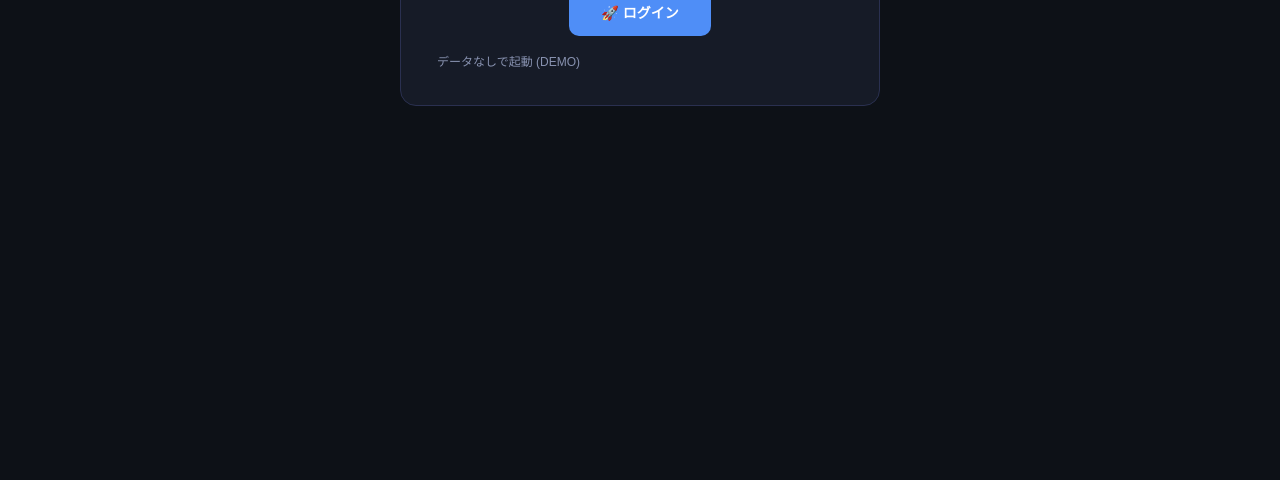
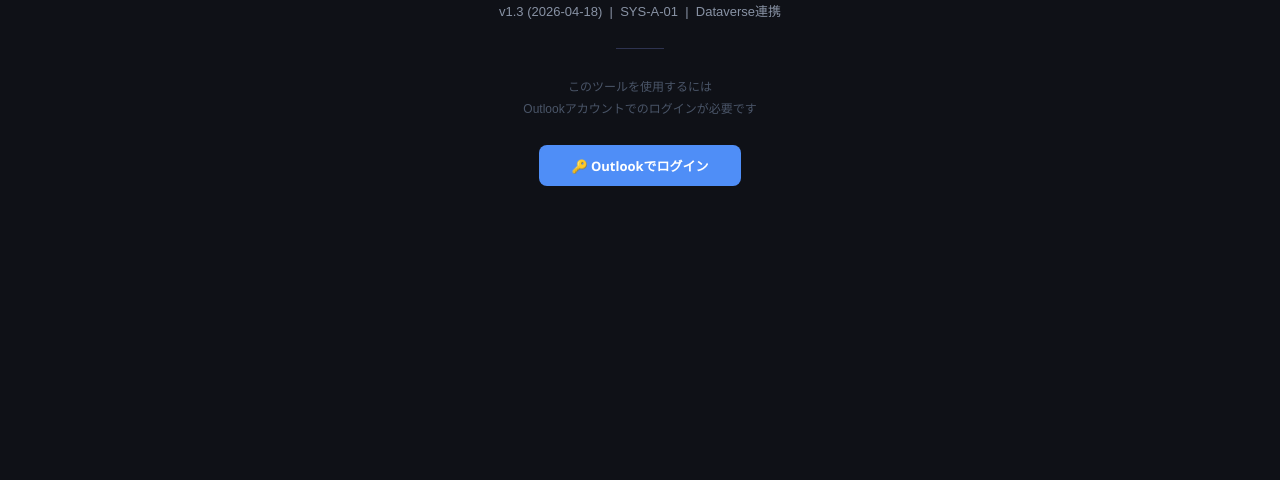
Before and after one commit to MHLEE205/CONTRACT, a plain HTML site: page index.html in a window 1280 px wide. Shown: the part 320-800 px from the top of the page. Drawn offline with Linux system fonts and the light colour scheme.

Commit message:
login gate: block tool until Outlook login

```diff
--- a/index.html
+++ b/index.html
@@ -211,6 +211,14 @@ textarea.text-input { resize: vertical; min-height: 70px; }
 </style>
 </head>
 <body>
+<div id="loginGate" style="display:flex;position:fixed;inset:0;background:#0f1117;z-index:9999;flex-direction:column;align-items:center;justify-content:center;gap:16px;">
+  <div style="font-size:40px;font-weight:800;letter-spacing:3px;color:#e2e8f0;">LEEN<span style="color:#4f8ef7">AI</span></div>
+  <div style="font-size:13px;color:#8892a4;font-weight:500;">v1.3 (2026-04-18) &nbsp;|&nbsp; SYS-A-01 &nbsp;|&nbsp; Dataverse連携</div>
+  <div style="width:48px;height:1px;background:#2e3350;margin:12px 0;"></div>
+  <div style="font-size:12px;color:#4a5568;text-align:center;line-height:1.8;">このツールを使用するには<br>Outlookアカウントでのログインが必要です</div>
+  <button id="gateLoginBtn" onclick="gateLogin()" style="margin-top:8px;background:#4f8ef7;color:#fff;border:none;padding:11px 32px;border-radius:8px;font-size:13px;font-weight:600;cursor:pointer;font-family:'Segoe UI',sans-serif;display:inline-flex;align-items:center;gap:8px;">🔑 Outlookでログイン</button>
+  <div id="gateStatus" style="font-size:11px;color:#8892a4;height:18px;"></div>
+</div>
 
 <!-- Loading overlay -->
 <div class="loading-overlay" id="loadingOverlay">
@@ -378,6 +386,18 @@ function setConn(status, text) {
 function b64url(buf) { return btoa(String.fromCharCode(...new Uint8Array(buf))).replace(/\+/g,'-').replace(/\//g,'_').replace(/=/g,''); }
 async function sha256(str) { return crypto.subtle.digest('SHA-256', new TextEncoder().encode(str)); }
 function randomStr(len=64) { const a=new Uint8Array(len); crypto.getRandomValues(a); return b64url(a).slice(0,len); }
+
+async function gateLogin() {
+  const btn = document.getElementById('gateLoginBtn');
+  btn.disabled = true;
+  document.getElementById('gateStatus').textContent = 'ログイン中...';
+  try {
+    await startLogin();
+  } catch(e) {
+    btn.disabled = false;
+    document.getElementById('gateStatus').textContent = e.message !== 'CANCELLED' ? 'エラー: ' + e.message : '';
+  }
+}
 
 async function startLogin() {
   setConn('connecting', '● 接続中...');
@@ -558,6 +578,7 @@ function useOfflineMode() {
 }
 
 function showMainUI() {
+  const gate = document.getElementById('loginGate'); if (gate) gate.style.display = 'none';
   document.getElementById('loginCard').style.display = 'none';
   document.getElementById('tabsBar').style.display = 'flex';
   document.getElementById('tab-wizard').style.display = 'block';
```
